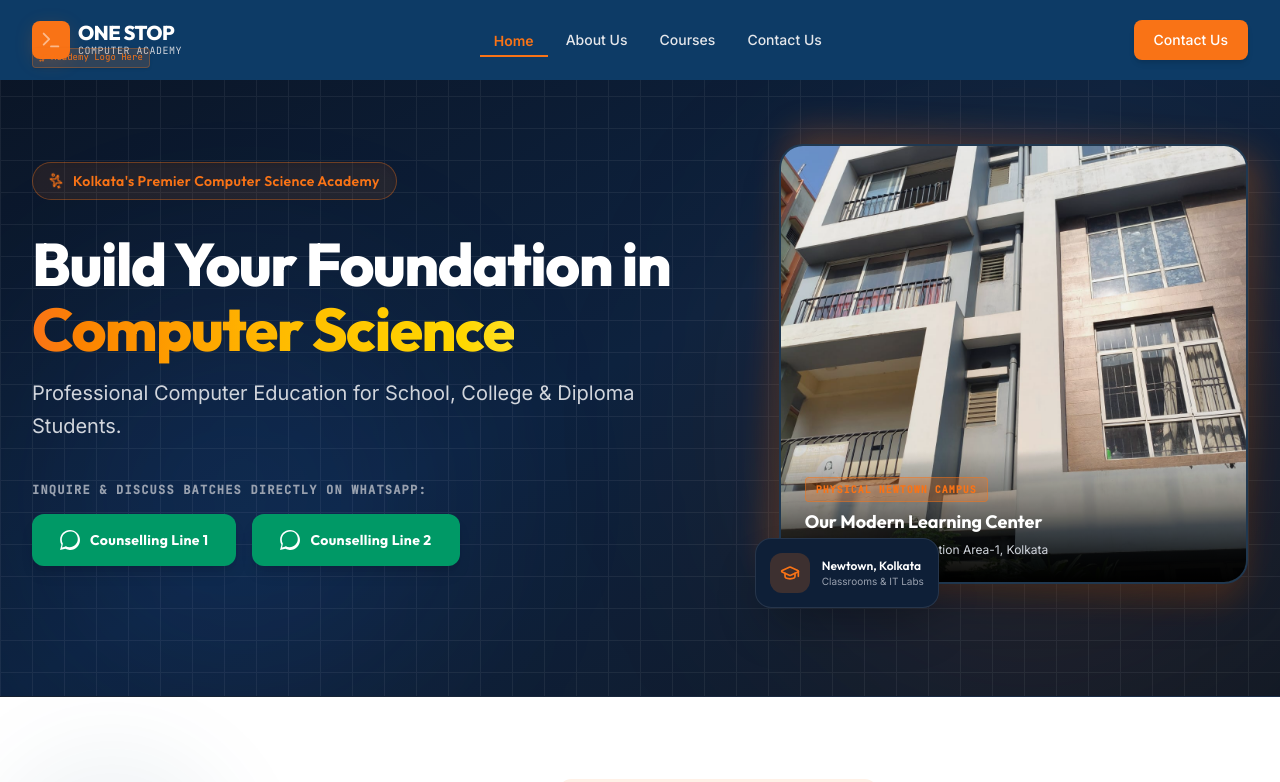
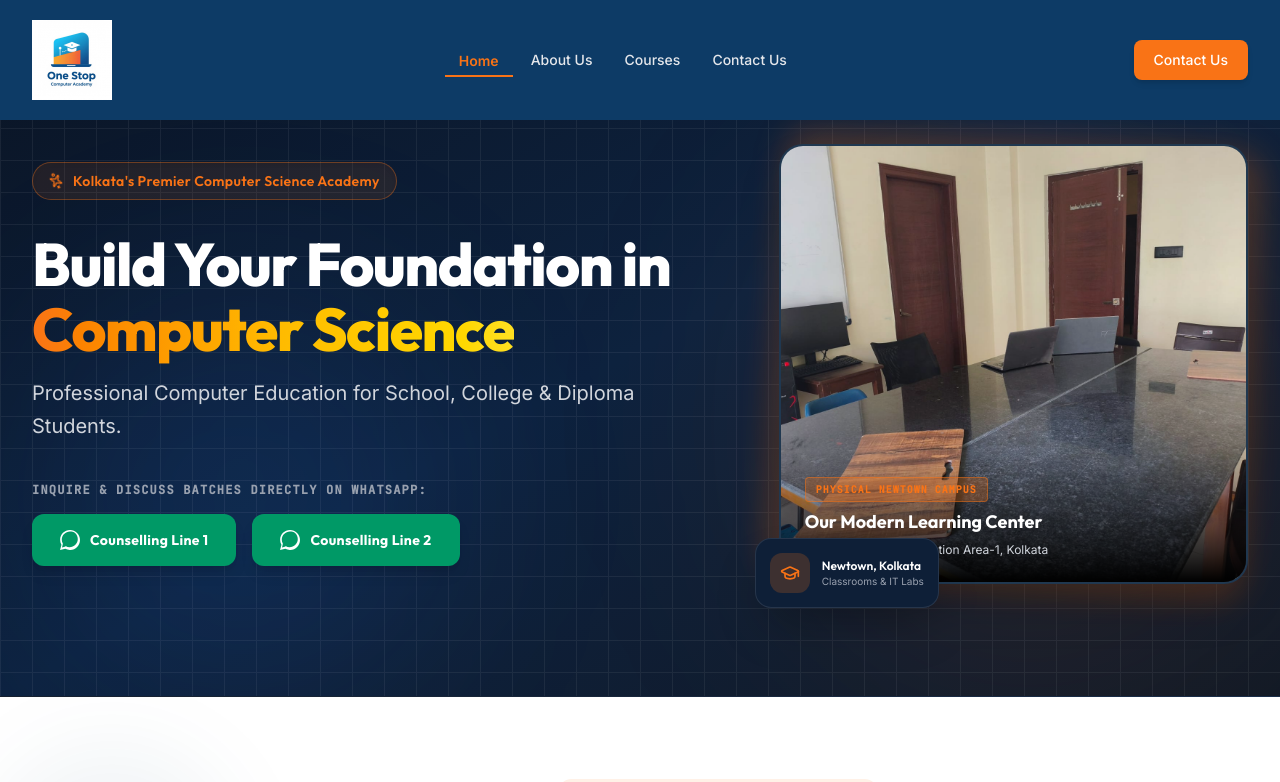
Before and after one commit to SourjyaGupta/OneStopComputerAcademy, a React (Vite) app: page / in a window 1280 px wide. Shown: the top 782 px of the page. Built offline with nearby package versions, Linux system fonts and the light colour scheme.

Commit message:
Updated logo size and WhatsApp contact number

```diff
--- a/src/components/Navbar.tsx
+++ b/src/components/Navbar.tsx
@@ -49,29 +49,15 @@ export default function Navbar() {
       <div className="max-w-7xl mx-auto px-4 sm:px-6 lg:px-8">
         <div className="flex items-center justify-between">
 
-          {/* Logo Section (Top-Left Placeholder) */}
+          {/* Clean Logo Section */}
           <div className="flex flex-col">
             <a href="#home" className="flex items-center gap-2 group">
-              <div className="relative flex items-center justify-center p-2 rounded-lg bg-brand-orange text-white glow-orange transition-transform duration-300 group-hover:scale-105">
-                <Terminal size={22} className="animate-pulse" />
-              </div>
-              <div className="flex flex-col">
-                <span className="font-display font-extrabold text-lg sm:text-xl tracking-tight leading-none group-hover:text-brand-orange transition-colors duration-200">
-                  ONE STOP
-                </span>
-                <span className="text-[10px] uppercase tracking-wider text-gray-300 font-mono">
-                  Computer Academy
-                </span>
-              </div>
+              <img
+                src="/logo.jpeg"
+                alt="One Stop Computer Academy Logo"
+                className="h-20 w-auto object-contain transition-transform duration-300 group-hover:scale-105"
+              />
             </a>
-
-            {/* Logo Placeholder Badge - Easily Replaceable Indicator */}
-            <div className="absolute top-12 left-6 sm:left-8 hidden lg:block">
-              <div className="bg-brand-orange/15 text-brand-orange border border-brand-orange/30 text-[9px] px-1.5 py-0.5 rounded font-mono shadow-sm flex items-center gap-1">
-                <Sparkles size={8} />
-                <span>{ACADEMY_INFO.logoText}</span>
-              </div>
-            </div>
           </div>
 
           {/* Desktop Navigation Links */}
@@ -101,7 +87,7 @@ export default function Navbar() {
             </a>
           </div>
 
-          {/* Mobile Hamburguer Toggle */}
+          {/* Mobile Hamburger Toggle */}
           <div className="flex lg:hidden items-center gap-2">
             <a
               href="#contact"
@@ -150,9 +136,18 @@ export default function Navbar() {
         </div>
 
         <div className="flex flex-col space-y-3">
-          <div className="text-[10px] uppercase font-mono text-brand-orange border-b border-brand-blue-light/60 pb-1 mb-2">
-            Academy Logo Placeholder: "{ACADEMY_INFO.logoText}"
+          {/* --- UPDATED LOGO SECTION --- */}
+          <div className="pb-1 mb-2 border-b border-brand-blue-light/60">
+            <a href="/" onClick={() => setIsOpen(false)} className="inline-block">
+              <img
+                src="/logo.jpeg"
+                alt={`${ACADEMY_INFO.logoText} Logo`}
+                className="h-8 w-auto object-contain"
+              />
+            </a>
           </div>
+          {/* --- END OF LOGO SECTION --- */}
+
           {navLinks.map((link) => (
             <a
               key={link.id}
@@ -167,6 +162,7 @@ export default function Navbar() {
               {link.label}
             </a>
           ))}
+        </div>
 
         <div className="pt-6">
           <a
@@ -178,7 +174,6 @@ export default function Navbar() {
           </a>
         </div>
       </div>
-      </div>
     </nav>
   );
 }
--- a/src/components/WhyChooseUs.tsx
+++ b/src/components/WhyChooseUs.tsx
@@ -107,7 +107,7 @@ export default function WhyChooseUs() {
               <div className="text-xs sm:text-sm text-gray-300 font-mono flex flex-col sm:flex-row gap-2 sm:gap-4">
                 <span>WhatsApp 1: +91 8272905444</span>
                 <span className="hidden sm:inline">|</span>
-                <span>WhatsApp 2: +91 9123056549</span>
+                <span>WhatsApp 2: +91 9123056547</span>
               </div>
             </div>
           </div>
--- a/src/data.ts
+++ b/src/data.ts
@@ -39,13 +39,13 @@ export const ACADEMY_INFO = {
   contact: {
     phone: "8272905444",
     phoneDisplay: "+91 8272905444",
-    phone2: "9123056549",
-    phoneDisplay2: "+91 9123056549",
+    phone2: "9123056547",
+    phoneDisplay2: "+91 9123056547",
     email: "onestopcomputeracademy@gmail.com",
     address: "DD-202, Street-295, Newtown, Action Area-1, Kolkata – 700156",
     city: "Kolkata - 700156",
     whatsappUrl: "https://wa.me/918272905444",
-    whatsappUrl2: "https://wa.me/919123056549",
+    whatsappUrl2: "https://wa.me/919123056547",
   },
   social: {
     facebook: "#",
```
Also changed, not shown: public/input_file_0.jpeg, public/logo.jpeg (added). Lines whose indentation alone changed are shown as unchanged.
